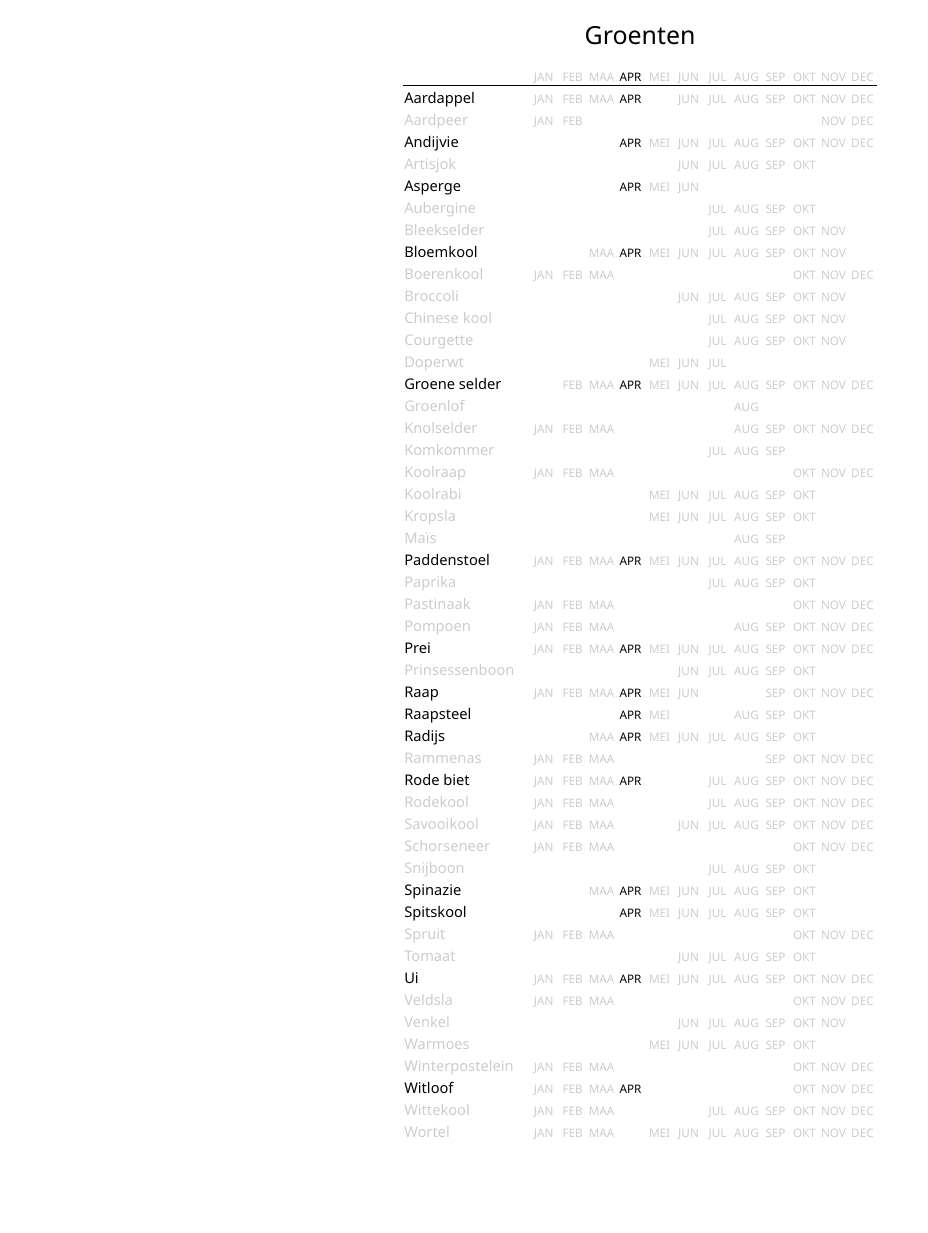
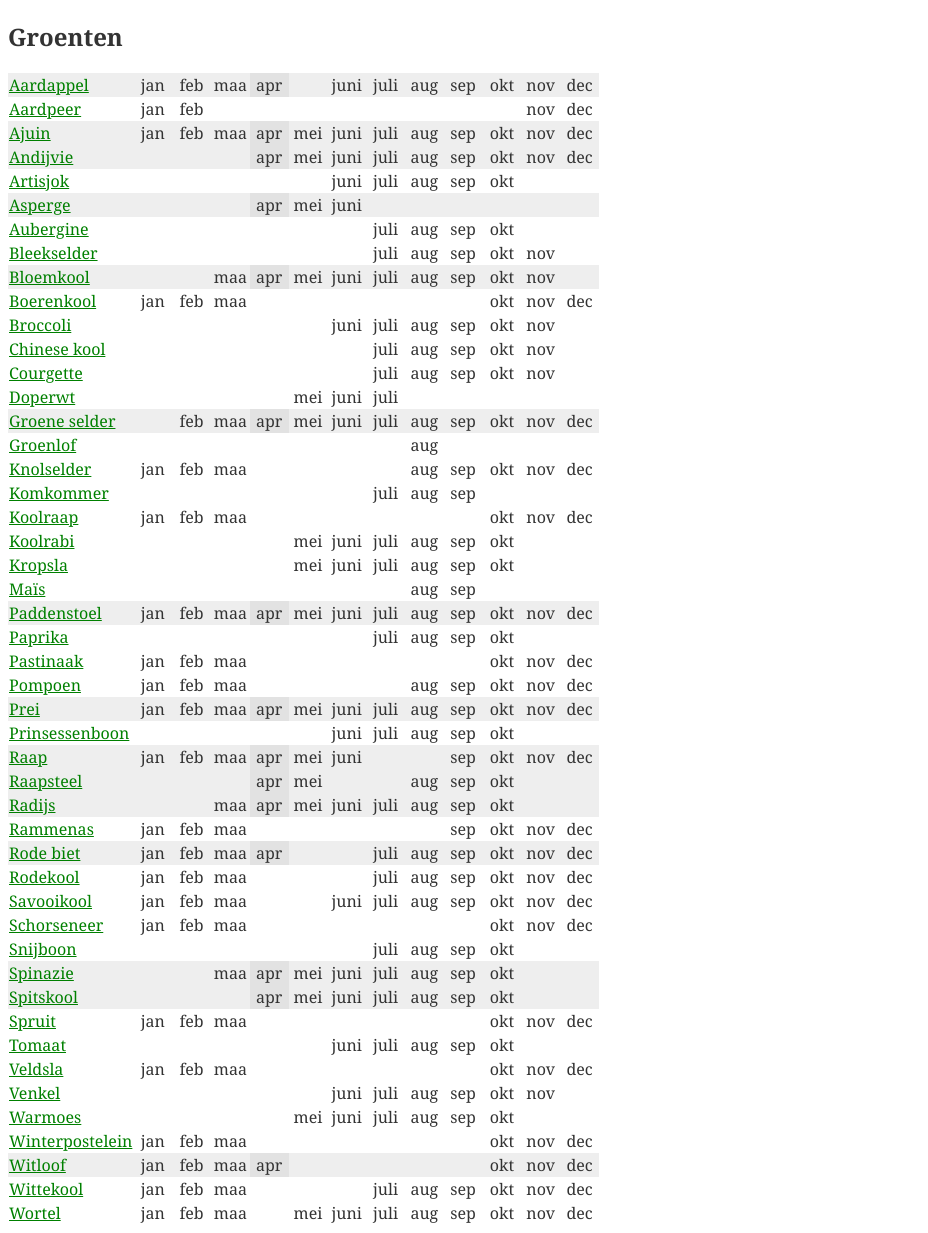
Before and after one commit to tommy-carlier/etc.tcx.be, a Jekyll site: the page seizoen/index.html, which Jekyll copies as it is, in a window 1280 px wide. Shown: the whole page, without its empty margins (0-928 px from the left). Built offline with Jekyll 4.4.1, drawn with Linux system fonts in a browser that asks for light colours; before the commit the page ends 1150 px from its top, so only the background shows below that.

Commit message:
Refactoring

```diff
--- a/seizoen/index.html
+++ b/seizoen/index.html
@@ -1,72 +1,128 @@
----
----
 <!DOCTYPE html>
 <html lang=nl-BE>
-  <head>
-    <meta charset=utf-8>
-    <title>Seizoenskalender</title>
-    <meta name=viewport content="width=device-width,initial-scale=1">
-    <meta http-equiv=Permissions-Policy content="interest-cohort=()">
-    <link rel=stylesheet href="seizoen.css">
-    <link rel=canonical href="{{site.url}}{{page.url | replace:'index.html',''}}">
-  </head>
-  <body>
-    <h1>Groenten</h1>
-    <table>
-      <thead>
-        <tr><th><th>JAN<th>FEB<th>MAA<th>APR<th>MEI<th>JUN<th>JUL<th>AUG<th>SEP<th>OKT<th>NOV<th>DEC</tr>
-      </thead>
-      <tbody>
-        <tr><th>Aardappel<td>JAN<td>FEB<td>MAA<td>APR<td><td>JUN<td>JUL<td>AUG<td>SEP<td>OKT<td>NOV<td>DEC</tr>
-        <tr><th>Aardpeer<td>JAN<td>FEB<td><td><td><td><td><td><td><td><td>NOV<td>DEC</tr>
-        <tr><th>Andijvie<td><td><td><td>APR<td>MEI<td>JUN<td>JUL<td>AUG<td>SEP<td>OKT<td>NOV<td>DEC</tr>
-        <tr><th>Artisjok<td><td><td><td><td><td>JUN<td>JUL<td>AUG<td>SEP<td>OKT<td><td></tr>
-        <tr><th>Asperge<td><td><td><td>APR<td>MEI<td>JUN<td><td><td><td><td><td></tr>
-        <tr><th>Aubergine<td><td><td><td><td><td><td>JUL<td>AUG<td>SEP<td>OKT<td><td></tr>
-        <tr><th>Bleekselder<td><td><td><td><td><td><td>JUL<td>AUG<td>SEP<td>OKT<td>NOV<td></tr>
-        <tr><th>Bloemkool<td><td><td>MAA<td>APR<td>MEI<td>JUN<td>JUL<td>AUG<td>SEP<td>OKT<td>NOV<td></tr>
-        <tr><th>Boerenkool<td>JAN<td>FEB<td>MAA<td><td><td><td><td><td><td>OKT<td>NOV<td>DEC</tr>
-        <tr><th>Broccoli<td><td><td><td><td><td>JUN<td>JUL<td>AUG<td>SEP<td>OKT<td>NOV<td></tr>
-        <tr><th>Chinese kool<td><td><td><td><td><td><td>JUL<td>AUG<td>SEP<td>OKT<td>NOV<td></tr>
-        <tr><th>Courgette<td><td><td><td><td><td><td>JUL<td>AUG<td>SEP<td>OKT<td>NOV<td></tr>
-        <tr><th>Doperwt<td><td><td><td><td>MEI<td>JUN<td>JUL<td><td><td><td><td></tr>
-        <tr><th>Groene selder<td><td>FEB<td>MAA<td>APR<td>MEI<td>JUN<td>JUL<td>AUG<td>SEP<td>OKT<td>NOV<td>DEC</tr>
-        <tr><th>Groenlof<td><td><td><td><td><td><td><td>AUG<td><td><td><td></tr>
-        <tr><th>Knolselder<td>JAN<td>FEB<td>MAA<td><td><td><td><td>AUG<td>SEP<td>OKT<td>NOV<td>DEC</tr>
-        <tr><th>Komkommer<td><td><td><td><td><td><td>JUL<td>AUG<td>SEP<td><td><td></tr>
-        <tr><th>Koolraap<td>JAN<td>FEB<td>MAA<td><td><td><td><td><td><td>OKT<td>NOV<td>DEC</tr>
-        <tr><th>Koolrabi<td><td><td><td><td>MEI<td>JUN<td>JUL<td>AUG<td>SEP<td>OKT<td><td></tr>
-        <tr><th>Kropsla<td><td><td><td><td>MEI<td>JUN<td>JUL<td>AUG<td>SEP<td>OKT<td><td></tr>
-        <tr><th>Maïs<td><td><td><td><td><td><td><td>AUG<td>SEP<td><td><td></tr>
-        <tr><th>Paddenstoel<td>JAN<td>FEB<td>MAA<td>APR<td>MEI<td>JUN<td>JUL<td>AUG<td>SEP<td>OKT<td>NOV<td>DEC</tr>
-        <tr><th>Paprika<td><td><td><td><td><td><td>JUL<td>AUG<td>SEP<td>OKT<td><td></tr>
-        <tr><th>Pastinaak<td>JAN<td>FEB<td>MAA<td><td><td><td><td><td><td>OKT<td>NOV<td>DEC</tr>
-        <tr><th>Pompoen<td>JAN<td>FEB<td>MAA<td><td><td><td><td>AUG<td>SEP<td>OKT<td>NOV<td>DEC</tr>
-        <tr><th>Prei<td>JAN<td>FEB<td>MAA<td>APR<td>MEI<td>JUN<td>JUL<td>AUG<td>SEP<td>OKT<td>NOV<td>DEC</tr>
-        <tr><th>Prinsessenboon<td><td><td><td><td><td>JUN<td>JUL<td>AUG<td>SEP<td>OKT<td><td></tr>
-        <tr><th>Raap<td>JAN<td>FEB<td>MAA<td>APR<td>MEI<td>JUN<td><td><td>SEP<td>OKT<td>NOV<td>DEC</tr>
-        <tr><th>Raapsteel<td><td><td><td>APR<td>MEI<td><td><td>AUG<td>SEP<td>OKT<td><td></tr>
-        <tr><th>Radijs<td><td><td>MAA<td>APR<td>MEI<td>JUN<td>JUL<td>AUG<td>SEP<td>OKT<td><td></tr>
-        <tr><th>Rammenas<td>JAN<td>FEB<td>MAA<td><td><td><td><td><td>SEP<td>OKT<td>NOV<td>DEC</tr>
-        <tr><th>Rode biet<td>JAN<td>FEB<td>MAA<td>APR<td><td><td>JUL<td>AUG<td>SEP<td>OKT<td>NOV<td>DEC</tr>
-        <tr><th>Rodekool<td>JAN<td>FEB<td>MAA<td><td><td><td>JUL<td>AUG<td>SEP<td>OKT<td>NOV<td>DEC</tr>
-        <tr><th>Savooikool<td>JAN<td>FEB<td>MAA<td><td><td>JUN<td>JUL<td>AUG<td>SEP<td>OKT<td>NOV<td>DEC</tr>
-        <tr><th>Schorseneer<td>JAN<td>FEB<td>MAA<td><td><td><td><td><td><td>OKT<td>NOV<td>DEC</tr>
-        <tr><th>Snijboon<td><td><td><td><td><td><td>JUL<td>AUG<td>SEP<td>OKT<td><td></tr>
-        <tr><th>Spinazie<td><td><td>MAA<td>APR<td>MEI<td>JUN<td>JUL<td>AUG<td>SEP<td>OKT<td><td></tr>
-        <tr><th>Spitskool<td><td><td><td>APR<td>MEI<td>JUN<td>JUL<td>AUG<td>SEP<td>OKT<td><td></tr>
-        <tr><th>Spruit<td>JAN<td>FEB<td>MAA<td><td><td><td><td><td><td>OKT<td>NOV<td>DEC</tr>
-        <tr><th>Tomaat<td><td><td><td><td><td>JUN<td>JUL<td>AUG<td>SEP<td>OKT<td><td></tr>
-        <tr><th>Ui<td>JAN<td>FEB<td>MAA<td>APR<td>MEI<td>JUN<td>JUL<td>AUG<td>SEP<td>OKT<td>NOV<td>DEC</tr>
-        <tr><th>Veldsla<td>JAN<td>FEB<td>MAA<td><td><td><td><td><td><td>OKT<td>NOV<td>DEC</tr>
-        <tr><th>Venkel<td><td><td><td><td><td>JUN<td>JUL<td>AUG<td>SEP<td>OKT<td>NOV<td></tr>
-        <tr><th>Warmoes<td><td><td><td><td>MEI<td>JUN<td>JUL<td>AUG<td>SEP<td>OKT<td><td></tr>
-        <tr><th>Winterpostelein<td>JAN<td>FEB<td>MAA<td><td><td><td><td><td><td>OKT<td>NOV<td>DEC</tr>
-        <tr><th>Witloof<td>JAN<td>FEB<td>MAA<td>APR<td><td><td><td><td><td>OKT<td>NOV<td>DEC</tr>
-        <tr><th>Wittekool<td>JAN<td>FEB<td>MAA<td><td><td><td>JUL<td>AUG<td>SEP<td>OKT<td>NOV<td>DEC</tr>
-        <tr><th>Wortel<td>JAN<td>FEB<td>MAA<td><td>MEI<td>JUN<td>JUL<td>AUG<td>SEP<td>OKT<td>NOV<td>DEC</tr>
-      </tbody>
-    </table>
-    <script src="seizoen.js"></script>
-  </body>
-</html>
+<meta charset=utf-8>
+<title>Seizoenskalender</title>
+<style>
+html { font-family: 'Georgia', serif; background: #FFF; color: #333; }
+a { color: green; }
+a:visited { color: olive; }
+table { border-collapse: collapse; }
+th { font-weight: normal; text-align: left; }
+td { width: 2.3em; text-align: center; }
+.selected, .current { background: rgba(200, 200, 200, 0.3); }
+@media print {
+  html { color: #000; }
+}
+@media screen and (prefers-color-scheme: dark) {
+  html { background: #333; color: #CCC; }
+  a { color: lime; }
+  a:visited { color: greenyellow; }
+}
+</style>
+
+<section id=groenten>
+<h1>Groenten</h1>
+<pre>
+Aardappel: JFMA-J JASOND
+Aardpeer: JF---- ----ND
+Ajuin: JFMAMJ JASOND
+Andijvie: ---AMJ JASOND
+Artisjok: -----J JASO--
+Asperge: ---AMJ ------
+Aubergine: ------ JASO--
+Bleekselder: ------ JASON-
+Bloemkool: --MAMJ JASON-
+Boerenkool: JFM--- ---OND
+Broccoli: -----J JASON-
+Chinese kool: ------ JASON-
+Courgette: ------ JASON-
+Doperwt: ----MJ J-----
+Groene selder: -FMAMJ JASOND
+Groenlof: ------ -A----
+Knolselder: JFM--- -ASOND
+Komkommer: ------ JAS---
+Koolraap: JFM--- ---OND
+Koolrabi: ----MJ JASO--
+Kropsla: ----MJ JASO--
+Maïs: ------ -AS---
+Paddenstoel: JFMAMJ JASOND
+Paprika: ------ JASO--
+Pastinaak: JFM--- ---OND
+Pompoen: JFM--- -ASOND
+Prei: JFMAMJ JASOND
+Prinsessenboon: -----J JASO--
+Raap: JFMAMJ --SOND
+Raapsteel: ---AM- -ASO--
+Radijs: --MAMJ JASO--
+Rammenas: JFM--- --SOND
+Rode biet: JFMA-- JASOND
+Rodekool: JFM--- JASOND
+Savooikool: JFM--J JASOND
+Schorseneer: JFM--- ---OND
+Snijboon: ------ JASO--
+Spinazie: --MAMJ JASO--
+Spitskool: ---AMJ JASO--
+Spruit: JFM--- ---OND
+Tomaat: -----J JASO--
+Veldsla: JFM--- ---OND
+Venkel: -----J JASON-
+Warmoes: ----MJ JASO--
+Winterpostelein: JFM--- ---OND
+Witloof: JFMA-- ---OND
+Wittekool: JFM--- JASOND
+Wortel: JFM-MJ JASOND
+</pre>
+</section>
+
+<script>(function(){
+var d = document,
+    currentMonth = new Date().getMonth(); // 0-based
+
+function createEcosiaLink(name) {
+  var link = d.createElement('A');
+  link.innerText = name;
+  link.href = 'https://www.ecosia.org/search?q=' + encodeURIComponent(name);
+  return link;
+}
+
+function appendRow(table, line, pattern) {
+  var row = table.insertRow(),
+      cell = row.appendChild(d.createElement('TH')),
+      match = pattern.exec(line);
+
+  if(match) {
+    var name = match[1], months = match[2] + match[3];
+
+    cell.appendChild(createEcosiaLink(name));
+    for(var i = 0, n = Math.min(12, months.length); i < n; i++) {
+      cell = row.insertCell();
+      if(months[i] != '-') {
+        cell.innerText = 'jan  feb  maa  apr  mei  juni juli aug  sep  okt  nov  dec'.substr(i * 5, 4).trim();
+        if(i == currentMonth) {
+          cell.className = 'current';
+          row.className = 'selected';
+        }
+      }
+    }
+  } else {
+    cell.colspan = 13;
+    cell.innerText = line;
+  }
+}
+
+function replaceWithTable(pre) {
+  var table = d.createElement('TABLE'),
+      pattern = /^([^:]+):\s*([A-Z-]{6})\s*([A-Z-]{6})$/;
+
+  for(var lines = pre.innerText.split('\n'), n = lines.length, i = 0; i < n; i++) {
+    var line = lines[i].trim();
+    if(line.length) appendRow(table, line, pattern);
+  }
+
+  pre.parentNode.replaceChild(table, pre);
+}
+
+for(var pres = d.getElementsByTagName('PRE'), n = pres.length, i = 0; i < n; i++) {
+  replaceWithTable(pres[i]);
+}
+}());</script>
--- a/seizoen/seizoen.css
+++ /dev/null
@@ -1,45 +0,0 @@
-body {
-  font: normal 11pt 'Segoe UI', 'Avenir', sans-serif;
-  background: #FFF;
-  color: #000;
-}
-
-h1 {
-  font-size: 170%;
-  font-weight: lighter;
-  text-align: center;
-}
-
-table {
-  color: #CCC;
-  margin: 0 auto;
-  font-size: inherit;
-  border-collapse: collapse;
-}
-
-th {
-  font-weight: normal;
-}
-
-tbody th {
-  text-align: left;
-  padding-right: 1em;
-}
-
-th, td {
-  vertical-align: baseline;
-}
-
-thead th {
-  border-bottom: solid 1px #000;
-}
-
-thead th, td {
-  text-align: center;
-  font-size: 80%;
-  width: 2.3em;
-}
-
-th.current, td.current, tr.selected > th {
-  color: #000;
-}
--- a/seizoen/seizoen.js
+++ /dev/null
@@ -1,21 +0,0 @@
-const currentMonth = new Date().getMonth() + 1;
-
-function selectCurrentMonthColumn(row) {
-  const cell = row.cells[currentMonth];
-  if(cell.textContent.length) {
-    cell.classList.add('current');
-    return true;
-  }
-  return false;
-}
-
-for(const table of document.getElementsByTagName('TABLE')) {
-  selectCurrentMonthColumn(table.tHead.rows[0]);
-  for(const body of table.tBodies) {
-    for(const row of body.rows) {
-      if(selectCurrentMonthColumn(row)) {
-        row.classList.add('selected');
-      }
-    }
-  }
-}
```
